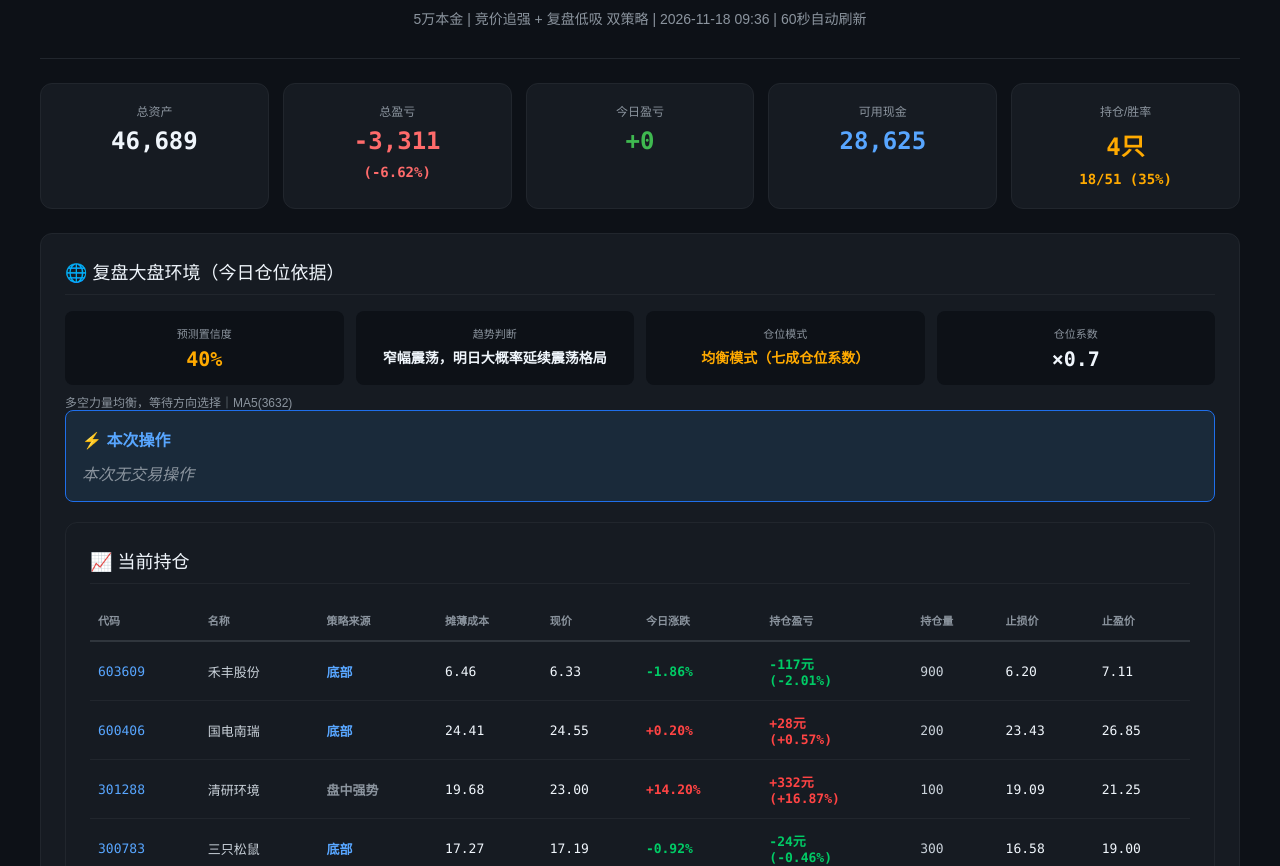
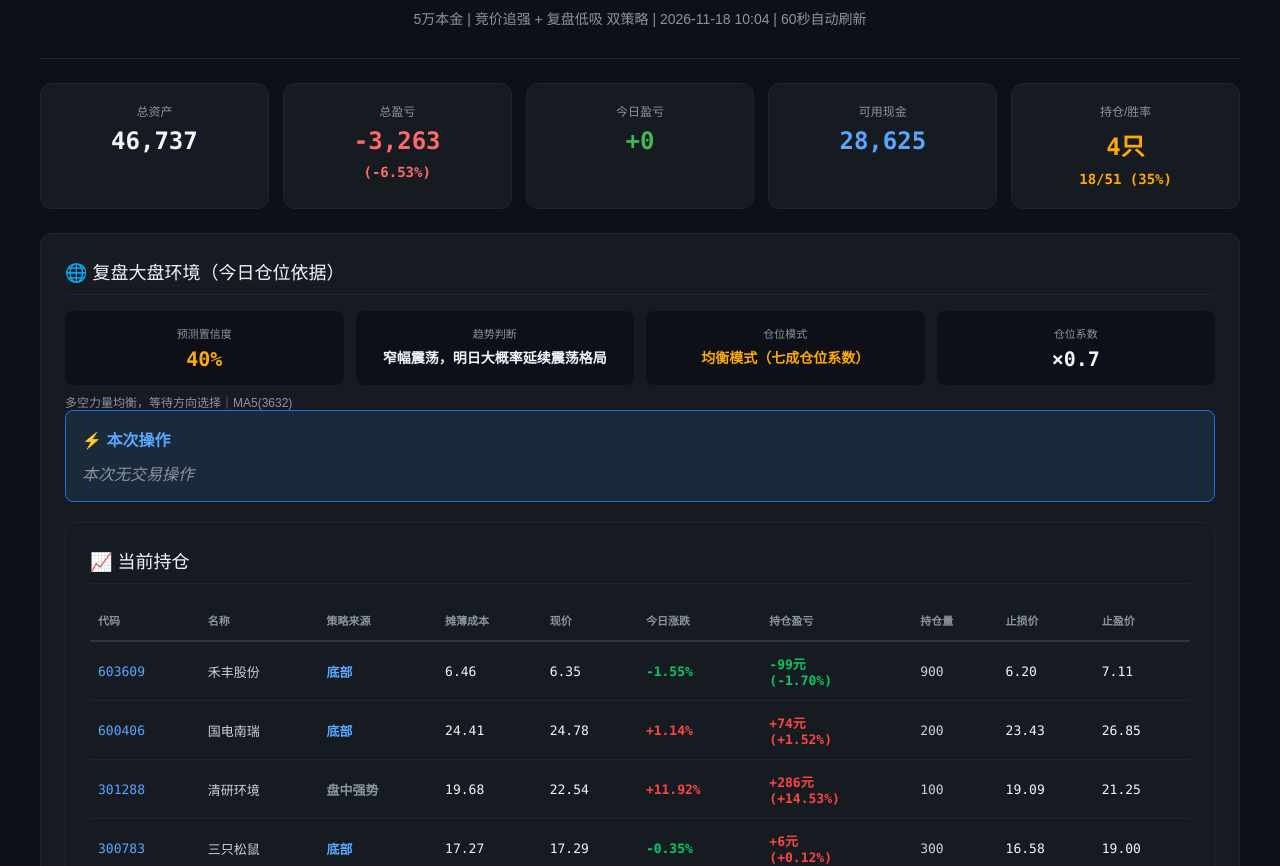
Before and after one commit to shujun-jinyan/gupiao-reports, a plain HTML site: page simulated_trade.html in a window 1280 px wide. Shown: the part 90-956 px from the top of the page. Drawn offline with Linux system fonts and the light colour scheme.

Commit message:
chore: 自动同步报告 2026-11-18 10:04

```diff
--- a/simulated_trade.html
+++ b/simulated_trade.html
@@ -41,12 +41,12 @@
 <div class="container">
     <div class="header">
         <h1>📊 模拟交易报告（双引擎融合版）</h1>
-        <div class="subtitle">5万本金 | 竞价追强 + 复盘低吸 双策略 | 2026-11-18 09:36 | 60秒自动刷新</div>
+        <div class="subtitle">5万本金 | 竞价追强 + 复盘低吸 双策略 | 2026-11-18 10:04 | 60秒自动刷新</div>
     </div>
 
     <div class="summary">
-        <div class="summary-card"><div class="label">总资产</div><div class="value" style="color:#f0f6fc">46,689</div></div>
-        <div class="summary-card"><div class="label">总盈亏</div><div class="value" style="color:#ff6b6b">-3,311<br><span style="font-size:14px">(-6.62%)</span></div></div>
+        <div class="summary-card"><div class="label">总资产</div><div class="value" style="color:#f0f6fc">46,737</div></div>
+        <div class="summary-card"><div class="label">总盈亏</div><div class="value" style="color:#ff6b6b">-3,263<br><span style="font-size:14px">(-6.53%)</span></div></div>
         <div class="summary-card"><div class="label">今日盈亏</div><div class="value" style="color:#3fb950">+0</div></div>
         <div class="summary-card"><div class="label">可用现金</div><div class="value" style="color:#58a6ff">28,625</div></div>
         <div class="summary-card"><div class="label">持仓/胜率</div><div class="value" style="color:#ffaa00">4只<br><span style="font-size:14px">18/51 (35%)</span></div></div>
@@ -80,9 +80,9 @@
             <td class="name">禾丰股份</td>
             <td><span style="color:#58a6ff;font-weight:bold">底部</span></td>
             <td class="price">6.46</td>
-            <td class="price">6.33</td>
-            <td class="chg" style="color:#00cc66">-1.86%</td>
-            <td class="chg" style="color:#00cc66">-117元<br>(-2.01%)</td>
+            <td class="price">6.35</td>
+            <td class="chg" style="color:#00cc66">-1.55%</td>
+            <td class="chg" style="color:#00cc66">-99元<br>(-1.70%)</td>
             <td class="num">900</td>
             <td class="price">6.20</td>
             <td class="price">7.11</td>
@@ -92,9 +92,9 @@
             <td class="name">国电南瑞</td>
             <td><span style="color:#58a6ff;font-weight:bold">底部</span></td>
             <td class="price">24.41</td>
-            <td class="price">24.55</td>
-            <td class="chg" style="color:#ff4444">+0.20%</td>
-            <td class="chg" style="color:#ff4444">+28元<br>(+0.57%)</td>
+            <td class="price">24.78</td>
+            <td class="chg" style="color:#ff4444">+1.14%</td>
+            <td class="chg" style="color:#ff4444">+74元<br>(+1.52%)</td>
             <td class="num">200</td>
             <td class="price">23.43</td>
             <td class="price">26.85</td>
@@ -104,9 +104,9 @@
             <td class="name">清研环境</td>
             <td><span style="color:#8b949e;font-weight:bold">盘中强势</span></td>
             <td class="price">19.68</td>
-            <td class="price">23.00</td>
-            <td class="chg" style="color:#ff4444">+14.20%</td>
-            <td class="chg" style="color:#ff4444">+332元<br>(+16.87%)</td>
+            <td class="price">22.54</td>
+            <td class="chg" style="color:#ff4444">+11.92%</td>
+            <td class="chg" style="color:#ff4444">+286元<br>(+14.53%)</td>
             <td class="num">100</td>
             <td class="price">19.09</td>
             <td class="price">21.25</td>
@@ -116,9 +116,9 @@
             <td class="name">三只松鼠</td>
             <td><span style="color:#58a6ff;font-weight:bold">底部</span></td>
             <td class="price">17.27</td>
-            <td class="price">17.19</td>
-            <td class="chg" style="color:#00cc66">-0.92%</td>
-            <td class="chg" style="color:#00cc66">-24元<br>(-0.46%)</td>
+            <td class="price">17.29</td>
+            <td class="chg" style="color:#00cc66">-0.35%</td>
+            <td class="chg" style="color:#ff4444">+6元<br>(+0.12%)</td>
             <td class="num">300</td>
             <td class="price">16.58</td>
             <td class="price">19.00</td>
```
Also changed, not shown: index.html (+1 -1 lines).
